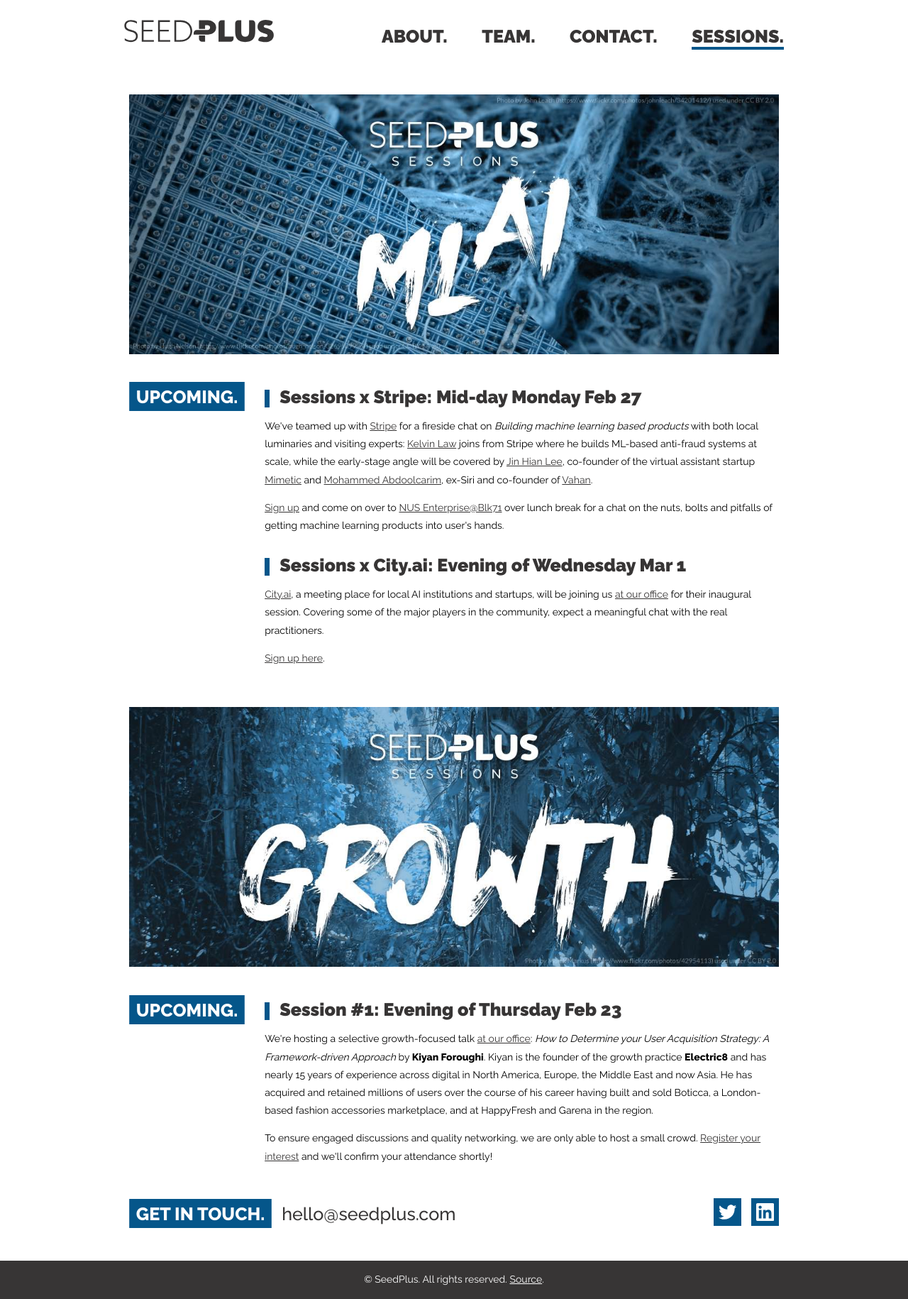
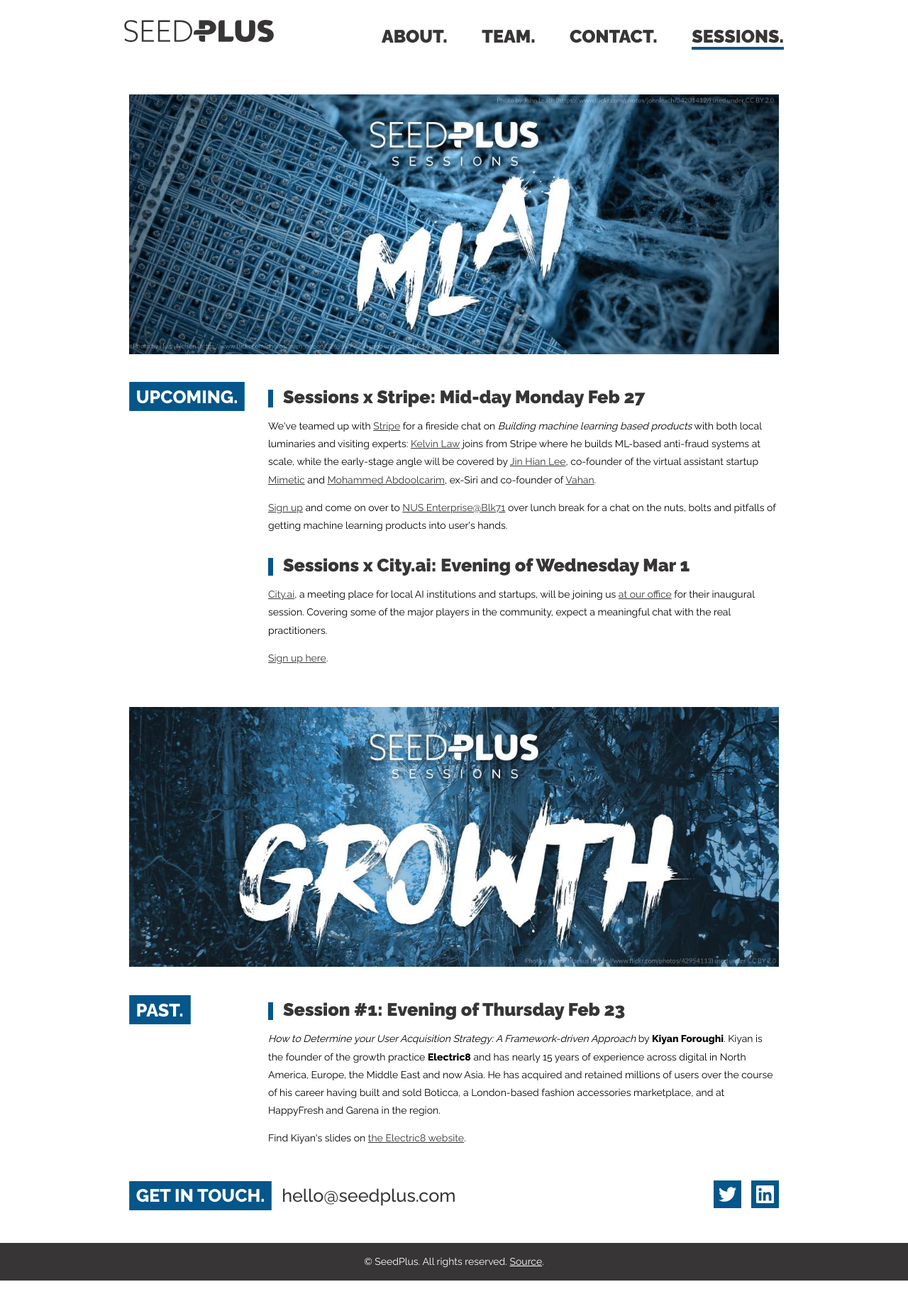
Before and after one commit to SeedPlus/seedplus.github.io, a Jekyll site: the page built from 04_sessions.html, in a window 1280 px wide. Shown: the whole page at 71% size. Built offline with Jekyll 4.4.1, drawn with Linux system fonts in a browser that asks for light colours; after the commit the page ends 1804 px from its top, so only the background shows below that.

Commit message:
First growth session is now past.

```diff
--- a/04_sessions.html
+++ b/04_sessions.html
@@ -36,11 +36,11 @@
 
 <div class='info-group'>
   <div class='info-sidebar'>
-    <h2>Upcoming.</h2>
+    <h2>Past.</h2>
   </div>
   <div class='info-item'>
     <h4>Session #1: Evening of Thursday Feb 23</h4>
-    <p>We're hosting a selective growth-focused talk <a href='/contact'>at our office</a>: <em>How to Determine your User Acquisition Strategy: A Framework-driven Approach</em> by <strong>Kiyan Foroughi</strong>. Kiyan is the founder of the growth practice <strong>Electric8</strong> and has nearly 15 years of experience across digital in North America, Europe, the Middle East and now Asia. He has acquired and retained millions of users over the course of his career having built and sold Boticca, a London-based fashion accessories marketplace, and at HappyFresh and Garena in the region.</p>
-    <p>To ensure engaged discussions and quality networking, we are only able to host a small crowd. <a href='https://www.eventbrite.com/e/seedplus-sessions-growth-registration-31823629332'>Register your interest</a> and we'll confirm your attendance shortly!</p>
+    <p><em>How to Determine your User Acquisition Strategy: A Framework-driven Approach</em> by <strong>Kiyan Foroughi</strong>. Kiyan is the founder of the growth practice <strong>Electric8</strong> and has nearly 15 years of experience across digital in North America, Europe, the Middle East and now Asia. He has acquired and retained millions of users over the course of his career having built and sold Boticca, a London-based fashion accessories marketplace, and at HappyFresh and Garena in the region.</p>
+    <p>Find Kiyan's slides on <a href='http://www.e8growth.com/seedplus'>the Electric8 website</a>.</p>
   </div>
 </div>
--- a/style.scss
+++ b/style.scss
@@ -239,6 +239,7 @@
 div.info-sidebar {
   flex: 0 0 auto;
   margin: 1rem;
+  width: 12rem;
 }
 
 div.bio-portrait {
```
